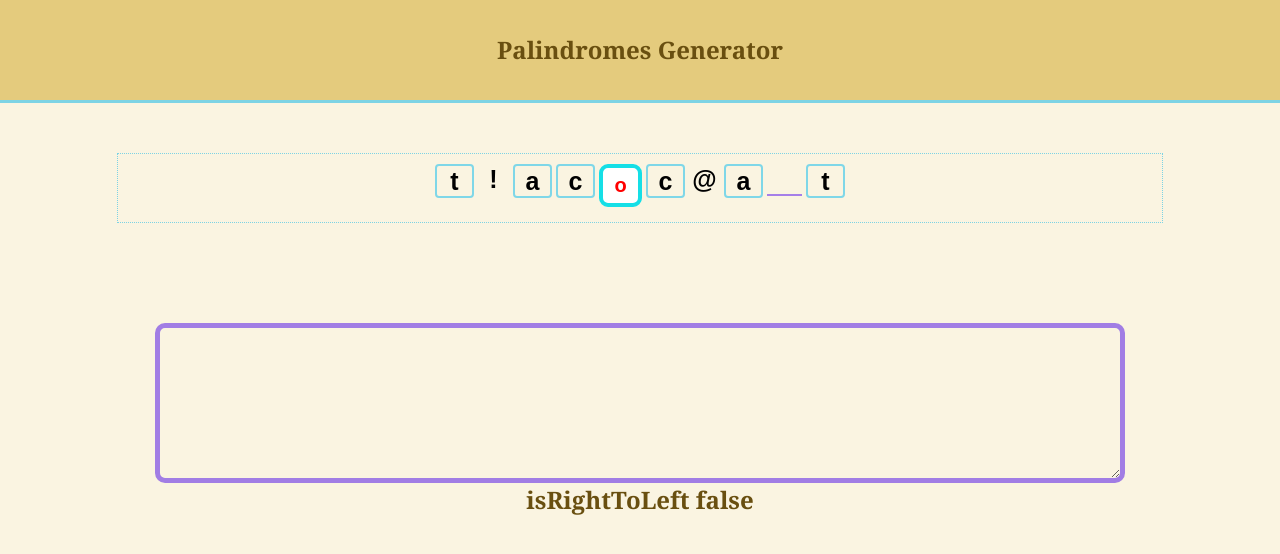
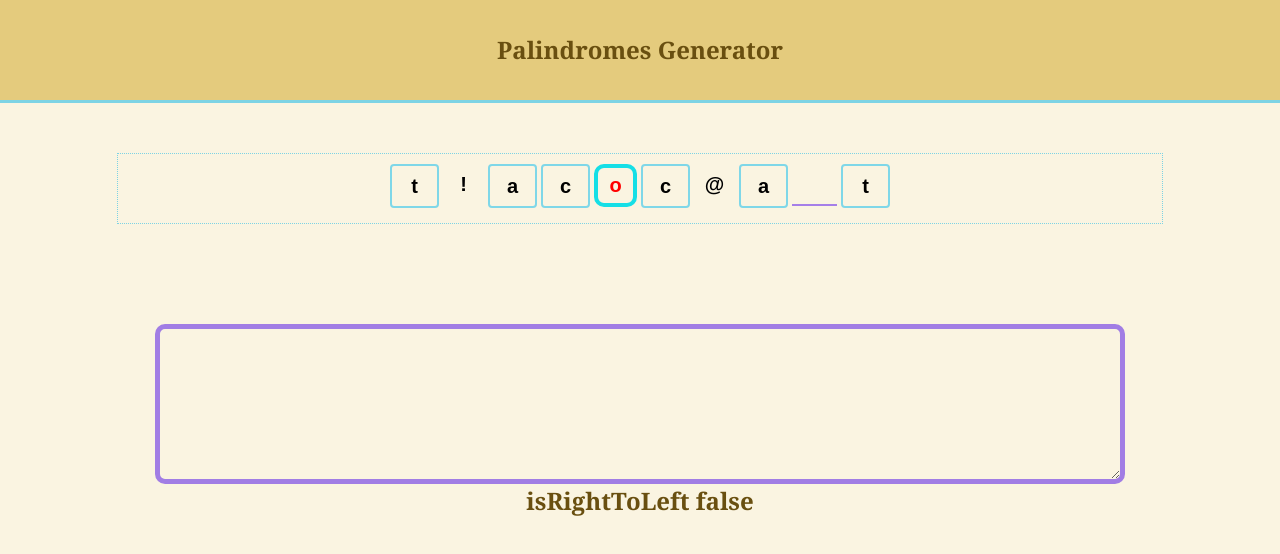
Before and after one commit to Ariellaw/palindromer, an Angular app: page / in a window 1280 px wide. Shown: the top 554 px of the page. Built offline with nearby package versions, Linux system fonts and the light colour scheme.

Commit message:
pivot box is on same line/height as other boxes

```diff
--- a/src/app/letter-box/letter-box.component.html
+++ b/src/app/letter-box/letter-box.component.html
@@ -1,2 +1,2 @@
 
-<input  [ngClass]="{'space':typeOfChar==='space', 'punctuation':typeOfChar==='punctuation', 'letter': typeOfChar==='letter'}" type="text" [(ngModel)]="character" [id]="side+index" class="letter-box" (keyup)="handleKeyup($event)"   maxlength="2"/>
+<input  [ngClass]="{'space':typeOfChar==='space', 'punctuation':typeOfChar==='punctuation', 'letter': typeOfChar==='letter'}" type="text" [(ngModel)]="character" [id]="side+index" class="letter-box basic-char-box" (keyup)="handleKeyup($event)"   maxlength="2"/>
--- a/src/app/letter-box/letter-box.component.scss
+++ b/src/app/letter-box/letter-box.component.scss
@@ -1,18 +1,9 @@
 .letter-box{
-    font-weight: bold;
-    font-size: 25px;
-    // padding: 5px;
-    height: 30px;
-    text-align: center;
     margin-bottom:5px;
     display: inline-block;
-    color: transparent;
-    text-shadow: 0 0 0 black;
     position: relative;
     border: none;
     background-color: #FAF4E1;
-    width: 35px;
-    cursor: text;
 
     &:focus{
         border: 3px solid gold;
--- a/src/app/palindrom-editor/palindrom-editor.component.ts
+++ b/src/app/palindrom-editor/palindrom-editor.component.ts
@@ -3,7 +3,10 @@ import {ServicesService} from '../common/services/services';
 import {Direction} from '../common/services/services';
 
 
-
+// enum charElements {
+//   LetterBoxElement = "APP-LETTER-BOX",
+//   PivotElementNodeName = "APP-PIVOT-LETTER"
+// }
 
 @Component({
   selector: "app-palindrom-editor",
@@ -14,9 +17,7 @@ export class PalindromEditorComponent implements OnInit {
   lettersLeft = ["t", "!", "a", "c"];
   lettersRight = ["c", "@", "a"," " ,"t"];
   pivotElement: HTMLElement;
-  letterBoxElement = "APP-LETTER-BOX";
-  pivotElementNodeName = "APP-PIVOT-LETTER";
-  letterBox;
+
 
   constructor(private services: ServicesService) {}
 
@@ -37,7 +38,22 @@ export class PalindromEditorComponent implements OnInit {
       rightIdx + 1,
       character
     );
+  }
 
+  onAddCharLeft($event) {
+
+    let character = $event.character;
+    let leftIdx = $event.letterIndex;
+    let rightIdx = this.lettersLeft.length - 1 - leftIdx;
+    this.focusOnNextPreviousElement(Direction.Left, leftIdx, true, 1, this.lettersLeft.length);
+
+    this.addNewChar(
+      this.lettersRight,
+      rightIdx,
+      this.lettersLeft,
+      leftIdx + 1,
+      character
+    );
   }
   onCharacterChangedRight($event: {prevChar: string; newChar:string; letterIndex: number}) {
     this.replaceLetter(this.lettersLeft, this.lettersRight, $event.letterIndex, $event.prevChar, $event.newChar);
@@ -49,22 +65,7 @@ export class PalindromEditorComponent implements OnInit {
 
   }
 
-  onAddCharLeft($event) {
 
-    this.letterBox= $event.character;
-    let leftIdx = $event.letterIndex;
-    let rightIdx = this.lettersLeft.length - 1 - leftIdx;
-    let character = $event.character;
-    this.focusOnNextPreviousElement(Direction.Left, leftIdx, true, 1, this.lettersLeft.length);
-
-    this.addNewChar(
-      this.lettersRight,
-      rightIdx,
-      this.lettersLeft,
-      leftIdx + 1,
-      character
-    );
-  }
   onNewCharFromPivot($event) {
     // this.pivotIsWorking=true;
     this.addNewChar(
@@ -180,14 +181,14 @@ export class PalindromEditorComponent implements OnInit {
       return idx1;
   }
 
-  getNodeIfLetterBox(currElement) {
-    var nextElement = currElement.nextSibling;
-    var nextNode =
-      nextElement && nextElement.nodeName === this.letterBoxElement
-        ? nextElement
-        : "null";
-    return Promise.resolve(nextNode);
-  }
+  // getNodeIfLetterBox(currElement) {
+  //   var nextElement = currElement.nextSibling;
+  //   var nextNode =
+  //     nextElement && nextElement.nodeName === charElements.LetterBoxElement
+  //       ? nextElement
+  //       : "null";
+  //   return Promise.resolve(nextNode);
+  // }
 
   focusOnNextPreviousElement(side: Direction, id, waitForIt, backOrForward, arrLength=null) {
     var nextLetterBox = document.getElementById(side + (id + backOrForward));
@@ -203,7 +204,6 @@ export class PalindromEditorComponent implements OnInit {
       }, 100);
     } else return false;
   }
-  calculateWheretoDeleteFromOtherSide() {}
 
 
 
--- a/src/app/pivot-letter/pivot-letter.component.html
+++ b/src/app/pivot-letter/pivot-letter.component.html
@@ -1,2 +1,2 @@
 <!-- <input type="text" maxlength="2" [value]="letter" size=1 (input)="onUserInput($event.target.value)"/> -->
-<input (click)="expand()" id="pivot-input" [ngClass]="(pivotIsCollapsed)?'collapsed':'expanded'" class="pivot-box btn" type="text" maxlength="2" [(ngModel)]="input"  (keyup)="onUserInput($event)"/>
+<input (click)="expand()" id="pivot-input" [ngClass]="(pivotIsCollapsed)?'collapsed':'expanded'" class="pivot-box basic-char-box" type="text" maxlength="2" [(ngModel)]="input"  (keyup)="onUserInput($event)"/>
--- a/src/app/pivot-letter/pivot-letter.component.scss
+++ b/src/app/pivot-letter/pivot-letter.component.scss
@@ -1,18 +1,12 @@
 $purpleEmphasis:#A17DE4;
 
 .pivot-box {
-  font-weight: bold;
-  border-radius: 9px;
-  font-size: 20px;
+  border-radius: 1rem;
   border: 4px solid $purpleEmphasis;
-  text-align: center;
   margin-right: 2px;
   margin-left: 2px;
   margin-bottom: 5px;
-  color: transparent;
-  text-shadow: 0 0 0 black;
-
-  &:focus {
+ &:focus {
     border: 4px solid rgb(21, 223, 230);
     outline: none;
     text-shadow: 0 0 0 red;
--- a/src/styles.scss
+++ b/src/styles.scss
@@ -1,18 +1,28 @@
 /* You can add global styles to this file, and also import other style files */
 
-
-
-
-*{
-    padding:0px;
-    margin:0px;
+* {
+  padding: 0px;
+  margin: 0px;
   border: 0px;
 }
 
-html{
-    background-color: #FAF4E1;
+html {
+  background-color: #faf4e1;
   // background-color:pink;
-    font-size:10px;
+  font-size: 10px;
+}
+.basic-char-box {
+  height: 30px;
+  padding: 5px;
+  font-weight: bold;
+  font-size: 25px;
+  text-align: center;
+  color: transparent;
+  text-shadow: 0 0 0 black;
+  background-color: #faf4e1;
+  width: 35px;
+  cursor: text;
+  font-size: 20px;
 }
 
 h1 {
@@ -22,7 +32,7 @@ h1 {
   cursor: pointer;
 }
 
-body{
+body {
   min-height: 100vh;
   overflow: hidden;
   display: block;
@@ -30,6 +40,6 @@ body{
   padding-bottom: 5rem;
 }
 
-.btn{
+.btn {
   cursor: pointer;
 }
```
Lines whose indentation alone changed are shown as unchanged.
